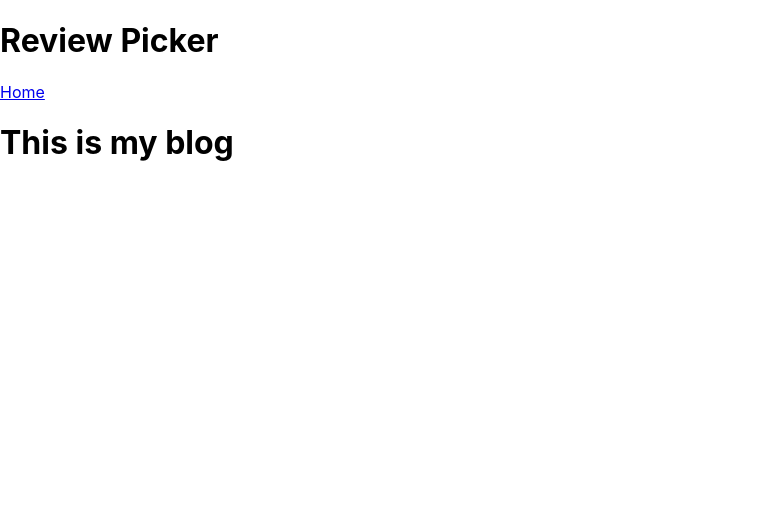
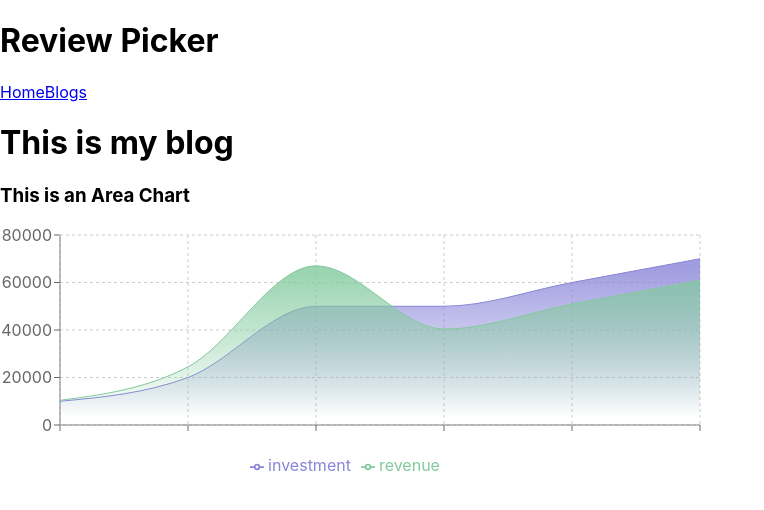
Before and after one commit to Niamul-Hasan/Product-analysis-website, a React (Create React App) app: page /blogs in a window 1280 px wide. Shown: the top 510 px of the page, without its empty margins (0-764 px from the left). Built offline with nearby package versions, Linux system fonts and the light colour scheme.

Commit message:
An AreaChart is added to blogs component

```diff
--- a/package.json
+++ b/package.json
@@ -10,6 +10,7 @@
     "react-dom": "^18.0.0",
     "react-router-dom": "^6.3.0",
     "react-scripts": "5.0.0",
+    "recharts": "^2.1.9",
     "web-vitals": "^2.1.4"
   },
   "scripts": {
--- /dev/null
+++ b/src/Components/AreaGraph/AreaGraph.js
@@ -0,0 +1,71 @@
+import React from 'react';
+import { Area, AreaChart, CartesianGrid, Legend, Tooltip, XAxis, YAxis } from 'recharts';
+
+const AreaGraph = () => {
+
+    const data = [
+        {
+            "month": "Mar",
+            "investment": 10000,
+            "sell": 241,
+            "revenue": 10401
+        },
+        {
+            "month": "Apr",
+            "investment": 20000,
+            "sell": 423,
+            "revenue": 24500
+        },
+        {
+            "month": "May",
+            "investment": 50000,
+            "sell": 726,
+            "revenue": 67010
+        },
+        {
+            "month": "Jun",
+            "investment": 50000,
+            "sell": 529,
+            "revenue": 40405
+        },
+        {
+            "month": "Jul",
+            "investment": 60000,
+            "sell": 601,
+            "revenue": 50900
+        },
+        {
+            "month": "Aug",
+            "investment": 70000,
+            "sell": 670,
+            "revenue": 61000
+        }
+    ];
+    return (
+        <>
+            <h3>This is an Area Chart</h3>
+            <AreaChart width={730} height={250} data={data}
+                margin={{ top: 10, right: 30, left: 0, bottom: 0 }}>
+                <defs>
+                    <linearGradient id="colorUv" x1="0" y1="0" x2="0" y2="1">
+                        <stop offset="5%" stopColor="#8884d8" stopOpacity={0.8} />
+                        <stop offset="95%" stopColor="#8884d8" stopOpacity={0} />
+                    </linearGradient>
+                    <linearGradient id="colorPv" x1="0" y1="0" x2="0" y2="1">
+                        <stop offset="5%" stopColor="#82ca9d" stopOpacity={0.8} />
+                        <stop offset="95%" stopColor="#82ca9d" stopOpacity={0} />
+                    </linearGradient>
+                </defs>
+                <XAxis dataKey="name" />
+                <YAxis />
+                <CartesianGrid strokeDasharray="3 3" />
+                <Tooltip />
+                <Legend />
+                <Area type="monotone" dataKey="investment" stroke="#8884d8" fillOpacity={1} fill="url(#colorUv)" />
+                <Area type="monotone" dataKey="revenue" stroke="#82ca9d" fillOpacity={1} fill="url(#colorPv)" />
+            </AreaChart>
+        </>
+    );
+};
+
+export default AreaGraph;
--- a/src/Components/Blogs/Blogs.js
+++ b/src/Components/Blogs/Blogs.js
@@ -1,10 +1,14 @@
 import React from 'react';
+import AreaGraph from "../AreaGraph/AreaGraph";
 
 const Blogs = () => {
     return (
-        <div>
+        <>
             <h1>This is my blog</h1>
-        </div>
+            <div>
+                <AreaGraph></AreaGraph>
+            </div>
+        </>
     );
 };
 
--- a/src/Components/Header/Header.js
+++ b/src/Components/Header/Header.js
@@ -6,6 +6,7 @@
         <div>
             <h1>Review Picker</h1>
             <Link to="/">Home</Link>
+            <Link to="blogs">Blogs</Link>
         </div>
     );
 };
```
Also changed, not shown: 1 other file (tests, documents, lock files or other folders).
